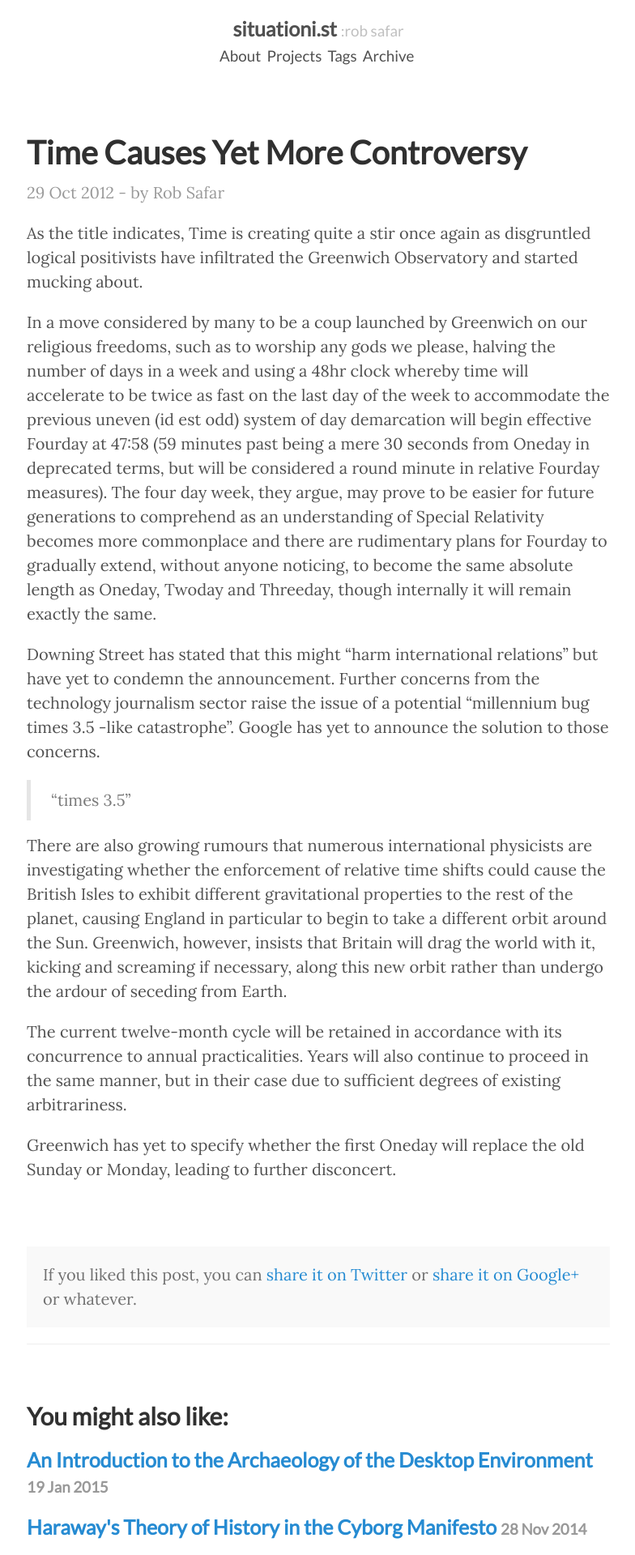
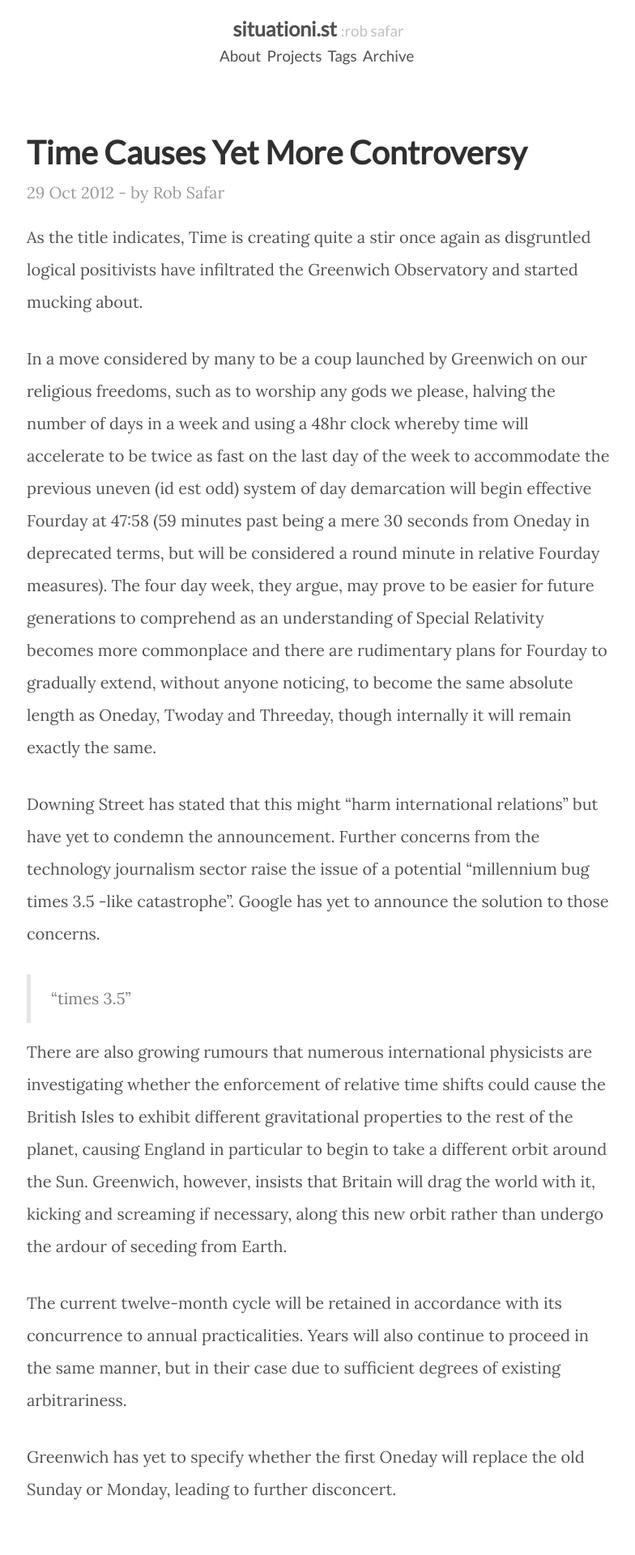
Before and after one commit to robSafar/whereof-thereof.github.io, a Jekyll site: the page built from _posts/2012-10-29-time-causes-yet-more-controversy.md, in a window 1280 px wide. Shown: the top 1920 px of the page at 81% size, without its empty margins (247-1031 px from the left). Built offline with Jekyll 4.4.1, drawn with Linux system fonts in a browser that asks for light colours; comment, search, counter and statistics services are not loaded.

Commit message:
Line height bump

```diff
--- a/public/css/poole.css
+++ b/public/css/poole.css
@@ -112,7 +112,8 @@ h4, h5, h6 {
 /* Body text */
 p {
   margin-top: 0;
-  margin-bottom: 1rem;
+  margin-bottom: 1.5rem;
+  line-height: 2rem;
   word-wrap: break-word;
 }
 
```
